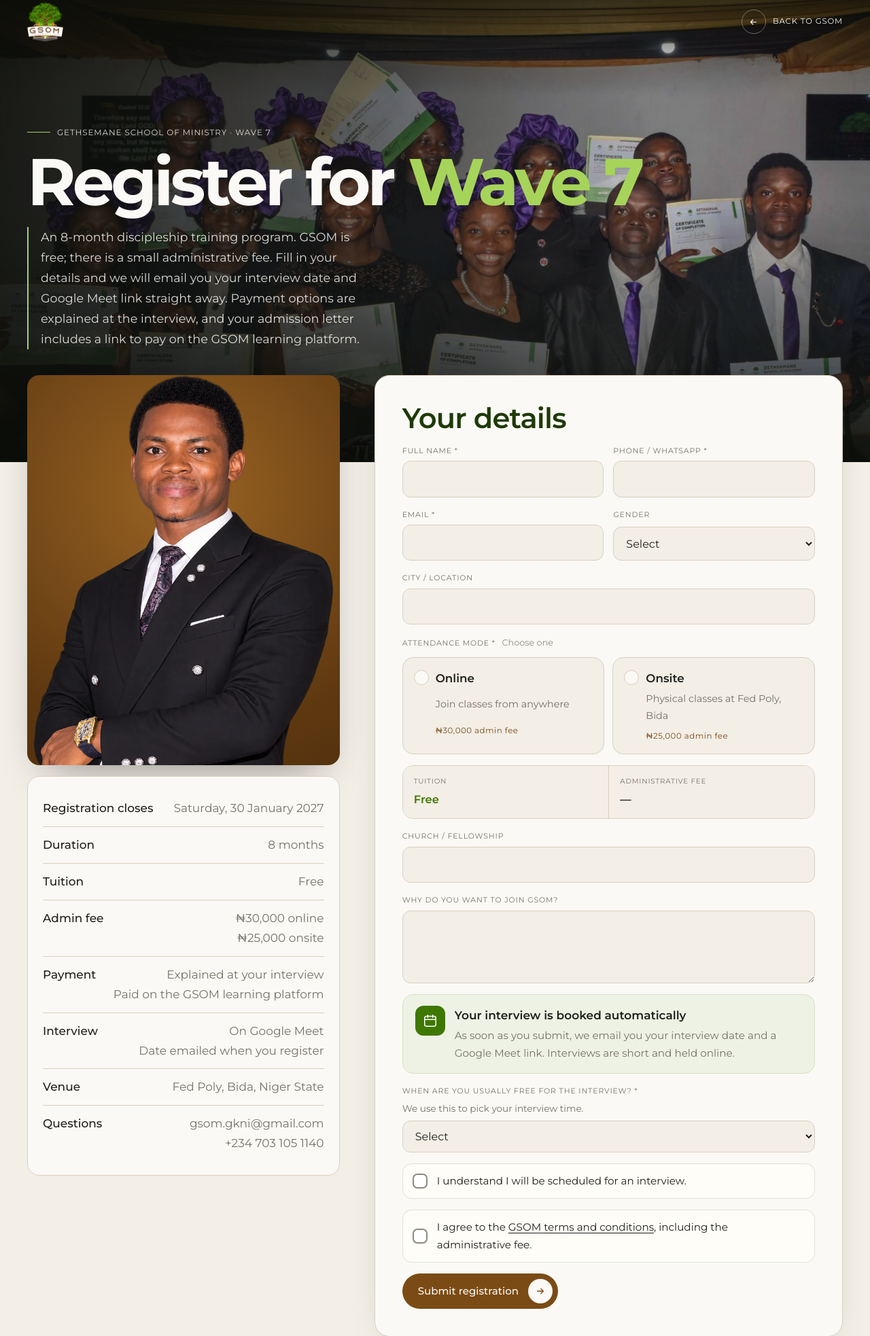
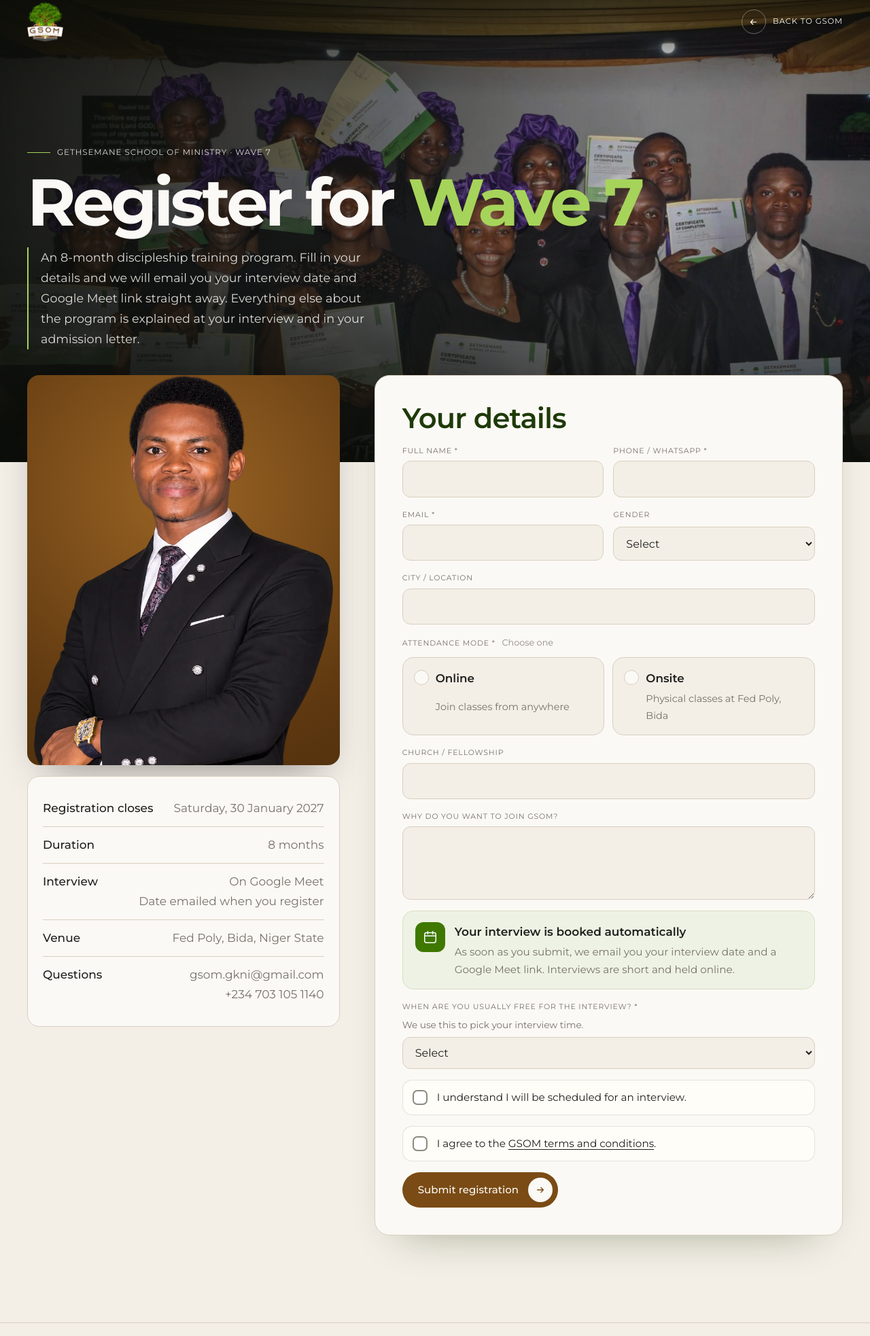
Before and after one commit to Gethsemane-Global-Media/gethsemane-website, a plain HTML site: page register.html in a window 1280 px wide. Shown: the part 8-1974 px from the top of the page at 68% size. Drawn offline with Linux system fonts and the light colour scheme.

Commit message:
Remove all fee and payment details from the registration form (#9)
Fees are explained at the interview and in the admission letter (Elihu, 28 Nov).


Claude-Session: https://claude.ai/code/session_015YEuxZSKtEfAdKqtRmb2uC

Co-authored-by: Claude <noreply@anthropic.com>

```diff
--- a/register.html
+++ b/register.html
@@ -242,7 +242,7 @@ html.pt-start .pt-curtain{transition:none;transform:translateY(100%)}
     <div class="wrap">
       <span class="label intro-tag"><i aria-hidden="true"></i>Gethsemane School of Ministry · Wave 7</span>
       <h1>Register for <em>Wave 7</em></h1>
-      <p>An 8-month discipleship training program. GSOM is free; there is a small administrative fee. Fill in your details and we will email you your interview date and Google Meet link straight away. Payment options are explained at the interview, and your admission letter includes a link to pay on the GSOM learning platform.</p>
+      <p>An 8-month discipleship training program. Fill in your details and we will email you your interview date and Google Meet link straight away. Everything else about the program is explained at your interview and in your admission letter.</p>
     </div>
   </section>
   <div class="wrap layout">
@@ -251,9 +251,6 @@ html.pt-start .pt-curtain{transition:none;transform:translateY(100%)}
       <div class="facts">
         <div><b>Registration closes</b><span>Saturday, 30 January 2027</span></div>
         <div><b>Duration</b><span>8 months</span></div>
-        <div><b>Tuition</b><span>Free</span></div>
-        <div><b>Admin fee</b><span>₦30,000 online<br>₦25,000 onsite</span></div>
-        <div><b>Payment</b><span>Explained at your interview<br>Paid on the GSOM learning platform</span></div>
         <div><b>Interview</b><span>On Google Meet<br>Date emailed when you register</span></div>
         <div><b>Venue</b><span>Fed Poly, Bida, Niger State</span></div>
         <div><b>Questions</b><span>gsom.gkni@gmail.com<br>+234 703 105 1140</span></div>
@@ -275,16 +272,12 @@ html.pt-start .pt-curtain{transition:none;transform:translateY(100%)}
       <fieldset class="opt-set" id="fs-mode">
         <legend>Attendance mode * <small>Choose one</small></legend>
         <div class="opts">
-          <label class="opt"><input type="radio" name="mode" value="Online" data-fee="30000"><span class="opt-b"><b>Online</b><small>Join classes from anywhere</small><em>₦30,000 admin fee</em></span></label>
-          <label class="opt"><input type="radio" name="mode" value="Onsite (Fed Poly, Bida)" data-fee="25000"><span class="opt-b"><b>Onsite</b><small>Physical classes at Fed Poly, Bida</small><em>₦25,000 admin fee</em></span></label>
+          <label class="opt"><input type="radio" name="mode" value="Online"><span class="opt-b"><b>Online</b><small>Join classes from anywhere</small></span></label>
+          <label class="opt"><input type="radio" name="mode" value="Onsite (Fed Poly, Bida)"><span class="opt-b"><b>Onsite</b><small>Physical classes at Fed Poly, Bida</small></span></label>
         </div>
       </fieldset>
 
 
-      <div class="fee-box" id="fee-box" aria-live="polite">
-        <div><span>Tuition</span><b>Free</b></div>
-        <div><span>Administrative fee</span><b id="fee-amt">—</b></div>
-      </div>
       <div class="field"><label for="rg-church">Church / fellowship</label><input id="rg-church" name="church"></div>
       <div class="field"><label for="rg-why">Why do you want to join GSOM?</label><textarea id="rg-why" name="reason" rows="3"></textarea></div>
       <div class="interview">
@@ -295,7 +288,7 @@ html.pt-start .pt-curtain{transition:none;transform:translateY(100%)}
         <select id="rg-avail" name="interview_availability" required><option value="">Select</option><option>Weekday mornings</option><option>Weekday afternoons</option><option>Weekday evenings</option><option>Weekends</option></select>
       </div>
       <label class="check"><input type="checkbox" id="rg-iv" required> I understand I will be scheduled for an interview.</label>
-      <label class="check"><input type="checkbox" id="rg-agree" required> <span>I agree to the <a href="terms.html" target="_blank" rel="noopener">GSOM terms and conditions</a>, including the administrative fee.</span></label>
+      <label class="check"><input type="checkbox" id="rg-agree" required> <span>I agree to the <a href="terms.html" target="_blank" rel="noopener">GSOM terms and conditions</a>.</span></label>
       <button class="pill ember" type="submit" id="rg-submit">Submit registration<span class="ar"><svg aria-hidden="true"><use href="#arrow"/></svg></span></button>
       <p class="reg-note" id="reg-note" role="status" hidden></p>
     </form>
@@ -307,8 +300,8 @@ html.pt-start .pt-curtain{transition:none;transform:translateY(100%)}
       <a class="pill ember wa-btn" id="wa-btn" href="https://wa.me/2347031051140" target="_blank" rel="noopener"><span id="wa-t">Message GSOM on WhatsApp</span><span class="ar"><svg aria-hidden="true"><use href="#arrow"/></svg></span></a>
       <ol class="next-steps" aria-label="What happens next">
         <li><b>Interview</b><span>On Google Meet, at the date and time in your email.</span></li>
-        <li><b>Admission letter</b><span>Sent after a successful interview, with payment details and a link to the GSOM learning platform.</span></li>
-        <li><b>First payment</b><span>Pay on the learning platform. This signs you in as a Wave 7 student.</span></li>
+        <li><b>Admission letter</b><span>Sent after a successful interview, with everything you need to get started.</span></li>
+        <li><b>Join the learning platform</b><span>Your admission letter has the link. This signs you in as a Wave 7 student.</span></li>
         <li><b>Classes begin</b><span>February 2027.</span></li>
       </ol>
       <a class="done-back" href="gsom.html#top">Back to GSOM</a>
@@ -330,14 +323,9 @@ window.scrollTo(0,0);
   var WHATSAPP_GROUP='https://chat.whatsapp.com/GO94IwgfcPhAXIfWWlEmf1';
   if(WHATSAPP_GROUP){ document.getElementById('wa-btn').href=WHATSAPP_GROUP; document.getElementById('wa-t').textContent='Join the Wave 7 WhatsApp group'; }
   var FORM_FIELDS={name:'285079806',phone:'1064544118',email:'8528009',gender:'1111380531',location:'1818690678',
-    mode:'953278658',admin_fee:'260097945',church:'58809244',
+    mode:'953278658',church:'58809244',
     reason:'1957100679',interview_availability:'1288723702'};
-  function naira(n){ return '₦'+Math.round(n).toLocaleString('en-NG'); }
-  function feeVal(){ var m=document.querySelector('input[name=mode]:checked'); return m?+m.getAttribute('data-fee'):0; }
-  function feeText(){ var f=feeVal(); return f?naira(f):''; }
-  function updFee(){ var f=feeVal();
-    document.getElementById('fee-amt').textContent=f?naira(f):'—';
-    document.querySelectorAll('.opt-set').forEach(function(fs){ if(fs.querySelector('input:checked')) fs.classList.remove('bad'); }); }
+  function updFee(){ document.querySelectorAll('.opt-set').forEach(function(fs){ if(fs.querySelector('input:checked')) fs.classList.remove('bad'); }); }
   document.querySelectorAll('input[name=mode]').forEach(function(r){ r.addEventListener('change',updFee); });
   var form=document.getElementById('reg-form'), done=document.getElementById('reg-done'), note=document.getElementById('reg-note');
   form.addEventListener('submit',function(e){
@@ -353,7 +341,6 @@ window.scrollTo(0,0);
     if(!iv.checked){ note.hidden=false; note.textContent='Please confirm you understand you will be scheduled for an interview.'; iv.focus(); return; }
     if(!agree.checked){ note.hidden=false; note.textContent='Please agree to the terms and conditions to continue.'; agree.focus(); return; }
     var data={}; Array.prototype.forEach.call(form.elements,function(el){ if(el.name && (el.type!=='radio'||el.checked)) data[el.name]=el.value.trim(); });
-    data.admin_fee=feeText();
     var btn=document.getElementById('rg-submit');
     function success(msg){ form.hidden=true; done.hidden=false; document.getElementById('reg-done-msg').textContent=msg; form.reset(); updFee(); window.scrollTo({top:0,behavior:'smooth'}); }
     if(!FORM_ENDPOINT){ document.getElementById('reg-done-title').textContent='Form preview'; success('Thank you, '+data.name.split(' ')[0]+'. Your interview would be scheduled next. (Preview: this form is not connected to the GSOM inbox yet, so no email was sent.)'); return; }
```
